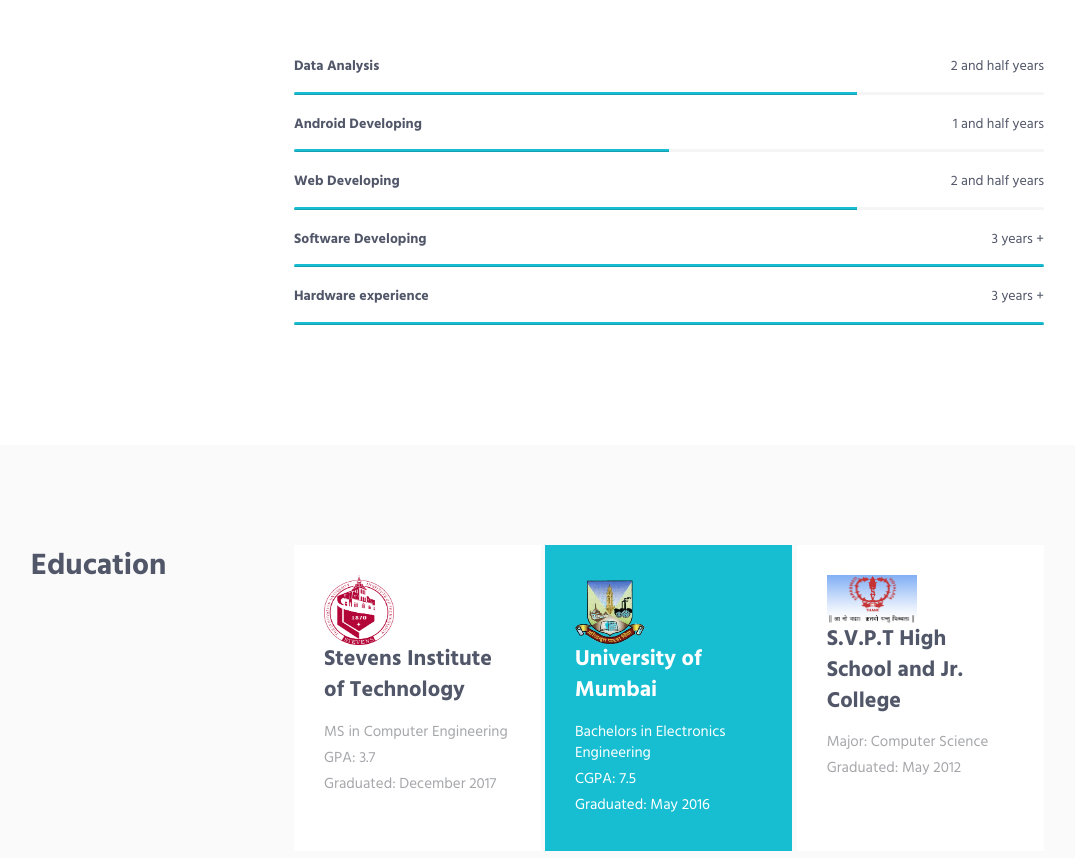
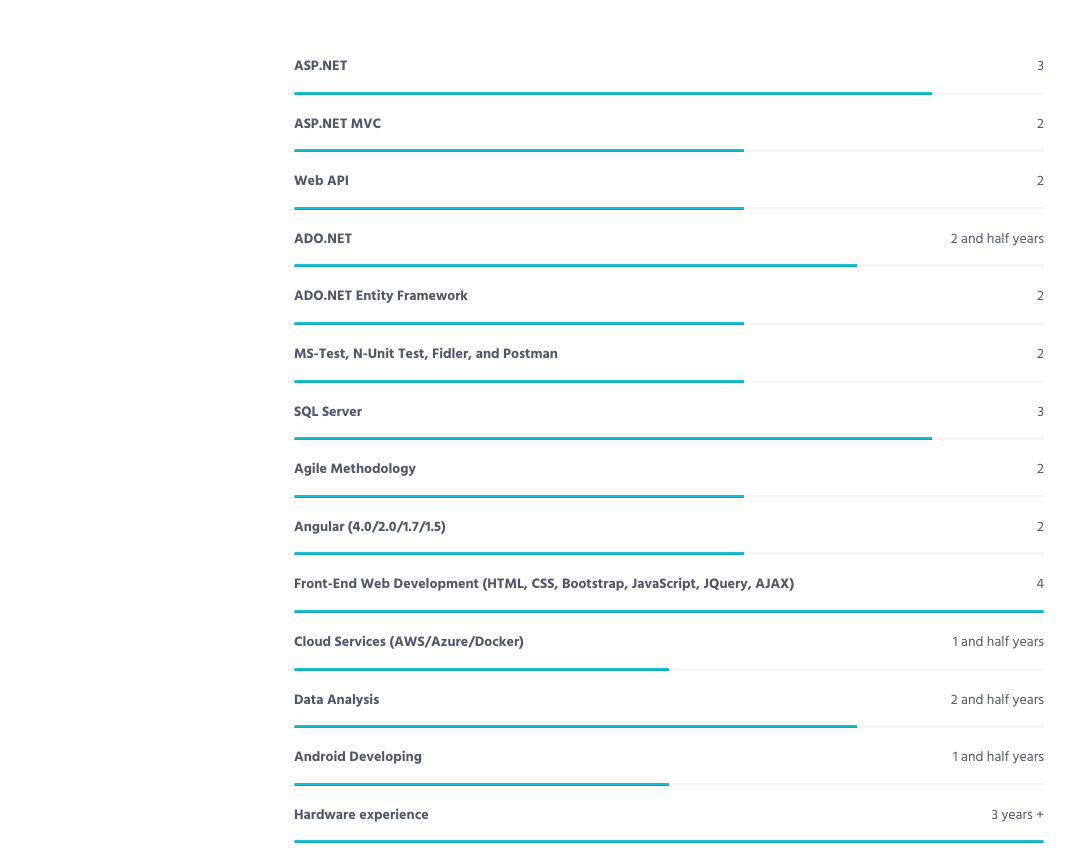
Before and after one commit to raopiyu94/raopiyu94.github.io, a plain HTML site: page index.html in a window 1280 px wide. Shown: the part 1026-1884 px from the top of the page, without its empty margins (166-1241 px from the left). Drawn offline with Linux system fonts and the light colour scheme.

Commit message:
Progress bar and skills updated

```diff
--- a/index.html
+++ b/index.html
@@ -79,7 +79,7 @@
                         <div class="promo-block-divider">
                             <h1 class="promo-block-title">Piyush Rao</h1>
 							<h2 class="promo-block-text"> BE (Electronics), MS (Computers) </h2>
-                            <p class="promo-block-text">Software &amp; Embedded Systems Engineer</p>
+                            <p class="promo-block-text">Full Stack .NET Developer</p>
                         </div>
                         <ul class="list-inline">
                             <li><a href="https://www.facebook.com/people/Piyush-Rao/100010067581801" class="social-icons"><i class="icon-social-facebook"></i></a></li>
@@ -113,6 +113,72 @@
 
                         <!-- Progress Box -->
 						<div class="progress-box">
+                            <h5>ASP.NET <span class="color-heading pull-right">3</span></h5>
+                            <div class="progress">
+                                <div class="progress-bar bg-color-base" role="progressbar" data-width="85"></div>
+                            </div>
+                        </div>
+						<div class="progress-box">
+                            <h5>ASP.NET MVC<span class="color-heading pull-right">2</span></h5>
+                            <div class="progress">
+                                <div class="progress-bar bg-color-base" role="progressbar" data-width="60"></div>
+                            </div>
+                        </div>
+						<div class="progress-box">
+                            <h5>Web API<span class="color-heading pull-right">2</span></h5>
+                            <div class="progress">
+                                <div class="progress-bar bg-color-base" role="progressbar" data-width="60"></div>
+                            </div>
+                        </div>
+						<div class="progress-box">
+                            <h5>ADO.NET <span class="color-heading pull-right">2 and half years</span></h5>
+                            <div class="progress">
+                                <div class="progress-bar bg-color-base" role="progressbar" data-width="75"></div>
+                            </div>
+                        </div>
+						<div class="progress-box">
+                            <h5>ADO.NET Entity Framework <span class="color-heading pull-right">2</span></h5>
+                            <div class="progress">
+                                <div class="progress-bar bg-color-base" role="progressbar" data-width="60"></div>
+                            </div>
+                        </div>
+						<div class="progress-box">
+                            <h5>MS-Test, N-Unit Test, Fidler, and Postman <span class="color-heading pull-right">2</span></h5>
+                            <div class="progress">
+                                <div class="progress-bar bg-color-base" role="progressbar" data-width="60"></div>
+                            </div>
+                        </div>
+						<div class="progress-box">
+                            <h5>SQL Server <span class="color-heading pull-right">3</span></h5>
+                            <div class="progress">
+                                <div class="progress-bar bg-color-base" role="progressbar" data-width="85"></div>
+                            </div>
+                        </div>
+						<div class="progress-box">
+                            <h5>Agile Methodology <span class="color-heading pull-right">2</span></h5>
+                            <div class="progress">
+                                <div class="progress-bar bg-color-base" role="progressbar" data-width="60"></div>
+                            </div>
+                        </div>
+						<div class="progress-box">
+                            <h5>Angular (4.0/2.0/1.7/1.5) <span class="color-heading pull-right">2</span></h5>
+                            <div class="progress">
+                                <div class="progress-bar bg-color-base" role="progressbar" data-width="60"></div>
+                            </div>
+                        </div>
+						<div class="progress-box">
+                            <h5>Front-End Web Development (HTML, CSS, Bootstrap, JavaScript, JQuery, AJAX)<span class="color-heading pull-right">4</span></h5>
+                            <div class="progress">
+                                <div class="progress-bar bg-color-base" role="progressbar" data-width="100"></div>
+                            </div>
+                        </div>
+						<div class="progress-box">
+                            <h5>Cloud Services (AWS/Azure/Docker) <span class="color-heading pull-right">1 and half years</span></h5>
+                            <div class="progress">
+                                <div class="progress-bar bg-color-base" role="progressbar" data-width="50"></div>
+                            </div>
+                        </div>
+						<div class="progress-box">
                             <h5>Data Analysis <span class="color-heading pull-right">2 and half years</span></h5>
                             <div class="progress">
                                 <div class="progress-bar bg-color-base" role="progressbar" data-width="75"></div>
@@ -122,18 +188,6 @@
                             <h5>Android Developing <span class="color-heading pull-right">1 and half years</span></h5>
                             <div class="progress">
                                 <div class="progress-bar bg-color-base" role="progressbar" data-width="50"></div>
-                            </div>
-                        </div>
-                        <div class="progress-box">
-                            <h5>Web Developing <span class="color-heading pull-right">2 and half years</span></h5>
-                            <div class="progress">
-                                <div class="progress-bar bg-color-base" role="progressbar" data-width="75"></div>
-                            </div>
-                        </div>
-                        <div class="progress-box">
-                            <h5>Software Developing <span class="color-heading pull-right">3 years +</span></h5>
-                            <div class="progress">
-                                <div class="progress-bar bg-color-base" role="progressbar" data-width="100"></div>
                             </div>
                         </div>
                         <div class="progress-box">
```
Also changed, not shown: 1 other file.
